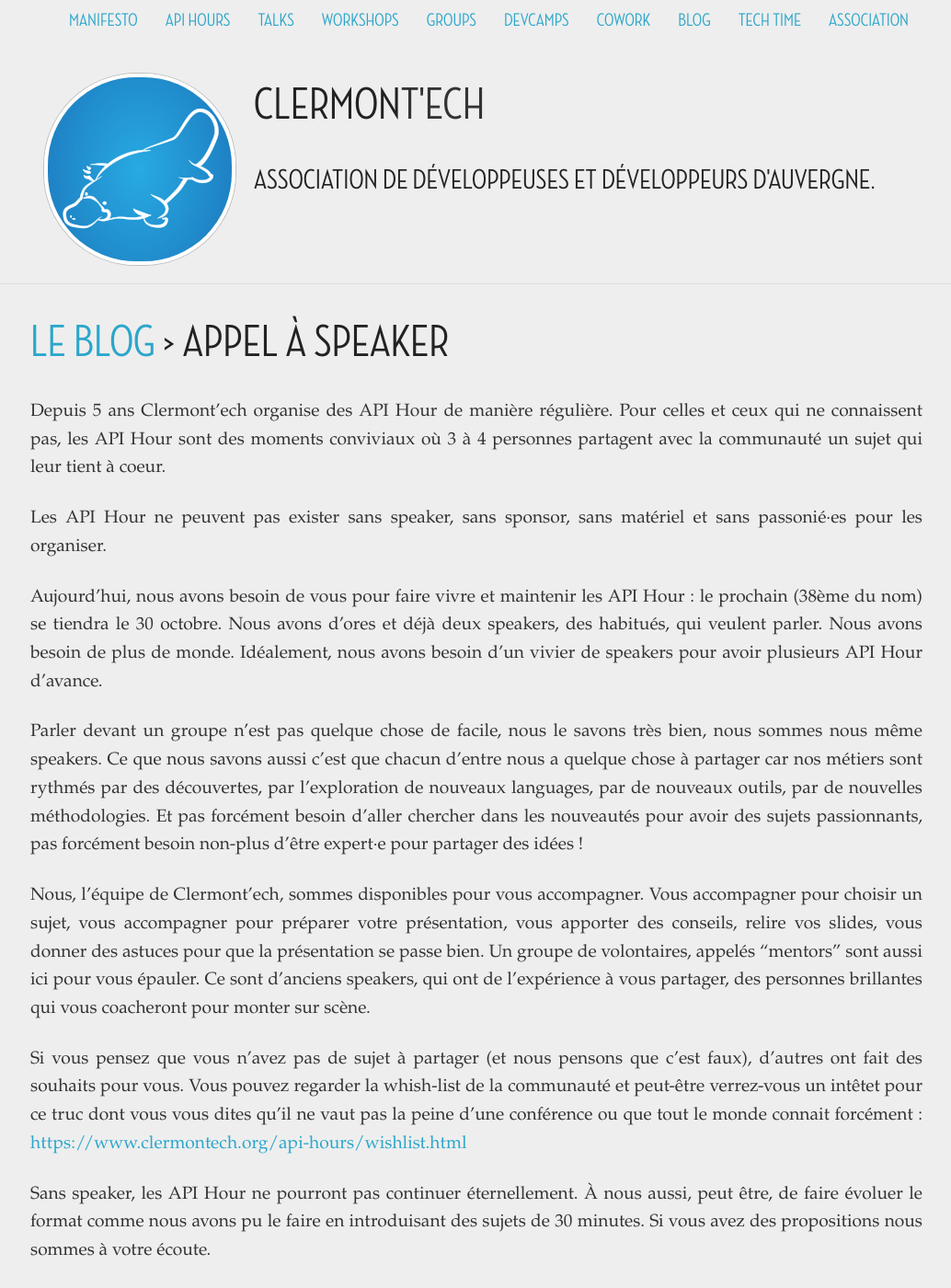
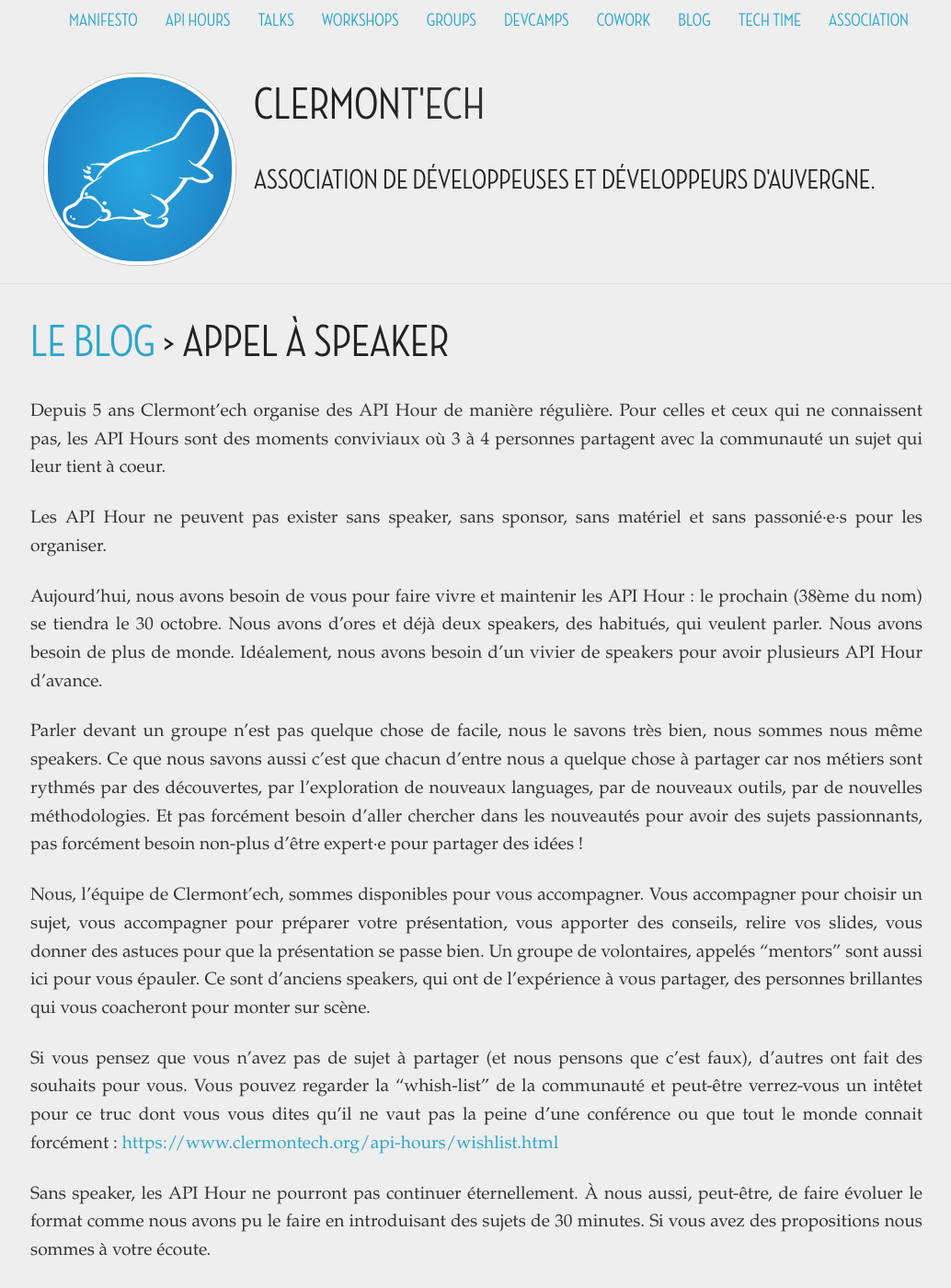
Before and after one commit to clermontech/clermontech.github.com, a Jekyll site: the page built from _posts/2018-10-10-appel-a-speaker.md, in a window 1280 px wide and 1400 px high. Shown: the whole window at 92% size, without its empty margins (122-1156 px from the left). Built offline with Jekyll 4.4.1, drawn with Linux system fonts in a browser that asks for light colours; some of the changed text lies outside the part shown.

Commit message:
fix typo

```diff
--- a/_posts/2018-10-10-appel-a-speaker.md
+++ b/_posts/2018-10-10-appel-a-speaker.md
@@ -6,9 +6,9 @@
 ---
 
 Depuis 5 ans Clermont'ech organise des API Hour de manière régulière.
-Pour celles et ceux qui ne connaissent pas, les API Hour sont des moments conviviaux où 3 à 4 personnes partagent avec la communauté un sujet qui leur tient à coeur.
+Pour celles et ceux qui ne connaissent pas, les API Hours sont des moments conviviaux où 3 à 4 personnes partagent avec la communauté un sujet qui leur tient à coeur.
 
-Les API Hour ne peuvent pas exister sans speaker, sans sponsor, sans matériel et sans passonié·es pour les organiser.
+Les API Hour ne peuvent pas exister sans speaker, sans sponsor, sans matériel et sans passonié·e·s pour les organiser.
 
 Aujourd'hui, nous avons besoin de vous pour faire vivre et maintenir les API Hour : le prochain (38ème du nom) se tiendra le 30 octobre. Nous avons d'ores et déjà deux speakers, des habitués, qui veulent parler. Nous avons besoin de plus de monde. Idéalement, nous avons besoin d'un vivier de speakers pour avoir plusieurs API Hour d'avance.
 
@@ -16,10 +16,10 @@
 
 Nous, l'équipe de Clermont'ech, sommes disponibles pour vous accompagner. Vous accompagner pour choisir un sujet, vous accompagner pour préparer votre présentation, vous apporter des conseils, relire vos slides, vous donner des astuces pour que la présentation se passe bien. Un groupe de volontaires, appelés "mentors" sont aussi ici pour vous épauler. Ce sont d'anciens speakers, qui ont de l'expérience à vous partager, des personnes brillantes qui vous coacheront pour monter sur scène.
 
-Si vous pensez que vous n'avez pas de sujet à partager (et nous pensons que c'est faux), d'autres ont fait des souhaits pour vous. Vous pouvez regarder la whish-list de la communauté et peut-être verrez-vous un intêtet pour ce truc dont vous vous dites qu'il ne vaut pas la peine d'une conférence ou que tout le monde connait forcément : [https://www.clermontech.org/api-hours/wishlist.html](https://www.clermontech.org/api-hours/wishlist.html)
+Si vous pensez que vous n'avez pas de sujet à partager (et nous pensons que c'est faux), d'autres ont fait des souhaits pour vous. Vous pouvez regarder la "whish-list" de la communauté et peut-être verrez-vous un intêtet pour ce truc dont vous vous dites qu'il ne vaut pas la peine d'une conférence ou que tout le monde connait forcément : [https://www.clermontech.org/api-hours/wishlist.html](https://www.clermontech.org/api-hours/wishlist.html)
 
-Sans speaker, les API Hour ne pourront pas continuer éternellement. À nous aussi, peut être, de faire évoluer le format comme nous avons pu le faire en introduisant des sujets de 30 minutes. Si vous avez des propositions nous sommes à votre écoute.
+Sans speaker, les API Hour ne pourront pas continuer éternellement. À nous aussi, peut-être, de faire évoluer le format comme nous avons pu le faire en introduisant des sujets de 30 minutes. Si vous avez des propositions nous sommes à votre écoute.
 
-À nous, à présent, de formuler notre whish-list. Innondez-nous de sujets sur <a href="mailto:iwanttospeak@clermontech.org">iwanttospeak@clermontech.org</a> et faites de cette nouvelle saison d'API Hour votre réussite!
+À nous, à présent, de formuler notre "whish-list". Innondez-nous de sujets sur <a href="mailto:iwanttospeak@clermontech.org">iwanttospeak@clermontech.org</a> et faites de cette nouvelle saison d'API Hour votre réussite!
 
 L'équipe de Clermont'ech
```
